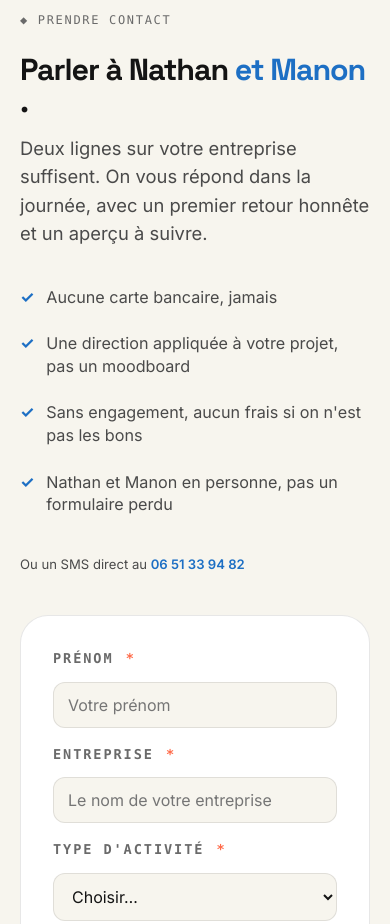
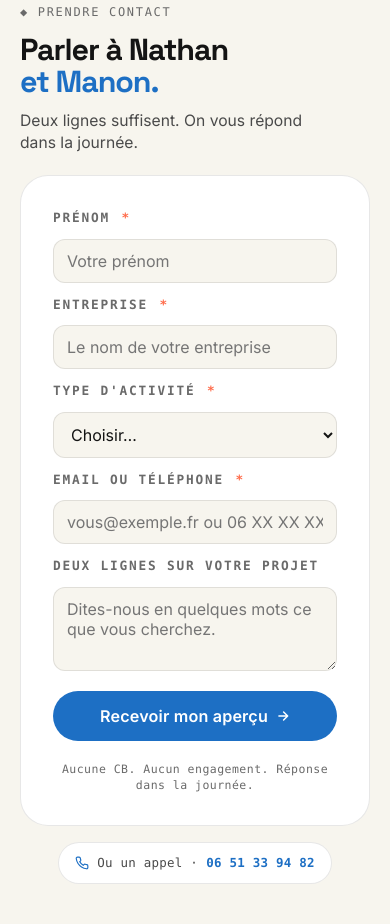
Before and after one commit to nathanfritschpro/trame-site, a plain HTML site: page index.html in a window 390 px wide. Shown: the part 8530-9454 px from the top of the page. Drawn offline with Linux system fonts and the light colour scheme.

Commit message:
V8.22 · section "Prendre contact" compactee sur mobile
Sur telephone la section faisait ~1400 px et demandait 640 px de scroll
avant de voir le formulaire, avec du texte qui repetait deja la promesse
faite sous le bouton. Redesign mobile :

- lead reduit a une ligne : "Deux lignes suffisent. On vous repond dans
  la journee." (le reste, deja porte par la disclaimer sous le bouton)
- les quatre reperes a coche disparaissent sur mobile (masques en CSS,
  gardes en desktop, ou ils ont leur place)
- la ligne "SMS direct" au-dessus du formulaire disparait, remplacee par
  une pastille discrete sous le bouton avec un pictogramme telephone
- gouttiere resserree : eyebrow, titre, lead colles, puis grid-gap unique
  entre le bloc gauche et le formulaire
- correctifs typo : le point de "et Manon." reste colle a Manon (avant, il
  se retrouvait tout seul sur une troisieme ligne quand "et Manon" prenait
  la ligne entiere), text-wrap: balance sur le titre

Correctif JS repere au passage
- un .reveal masque en display:none n'a pas de rect, donc l'observer ne
  le declenche jamais et mon filet de securite au scroll boucle dessus.
  Ils sont maintenant marques is-visible d'entree et pas observes.

Verifie sur 9 pages en 320 / 390 / 1440 px, clair et sombre : aucun scroll
horizontal, aucun element bloque, desktop inchange.

Bilan : section 1002 px (- 28 %), formulaire visible a 252 px (- 61 %).

Co-Authored-By: Claude Opus 4.7 <noreply@anthropic.com>

```diff
--- a/contact.html
+++ b/contact.html
@@ -20,11 +20,11 @@
 <link rel="preconnect" href="https://fonts.gstatic.com" crossorigin>
 <link href="https://fonts.googleapis.com/css2?family=Space+Grotesk:wght@400;500;600;700&family=Inter:wght@300;400;500;600;700&display=swap" rel="stylesheet">
 
-<link rel="stylesheet" href="/css/tokens.css?v=8.21">
-<link rel="stylesheet" href="/css/base.css?v=8.21">
-<link rel="stylesheet" href="/css/components.css?v=8.21">
-<link rel="stylesheet" href="/css/pages.css?v=8.21">
-<link rel="stylesheet" href="/css/v8.css?v=8.21">
+<link rel="stylesheet" href="/css/tokens.css?v=8.22">
+<link rel="stylesheet" href="/css/base.css?v=8.22">
+<link rel="stylesheet" href="/css/components.css?v=8.22">
+<link rel="stylesheet" href="/css/pages.css?v=8.22">
+<link rel="stylesheet" href="/css/v8.css?v=8.22">
 <script>
   (function(){
     try {
@@ -158,8 +158,8 @@
   </div>
 </footer>
 
-<script src="/js/main.js?v=8.21" defer></script>
-<script src="/js/v8.js?v=8.21" defer></script>
-<script src="/js/contact.js?v=8.21" defer></script>
+<script src="/js/main.js?v=8.22" defer></script>
+<script src="/js/v8.js?v=8.22" defer></script>
+<script src="/js/contact.js?v=8.22" defer></script>
 </body>
 </html>
--- a/css/v8.css
+++ b/css/v8.css
@@ -3882,34 +3882,86 @@
   .faq-item p { font-size: 0.9rem; line-height: 1.6; }
 }
 
-/* --- CONTACT FINAL mobile --- */
+/* --- CONTACT FINAL mobile (V8.22 · compact) ---
+   Sur telephone la section faisait ~1400px de haut avec 640px avant le
+   formulaire. On enleve tout ce qui est deja repete ailleurs (les 4
+   arguments + la ligne SMS au-dessus du form, qui redisaient ce que
+   la disclaimer sous le bouton dit deja) et on serre la gouttiere pour
+   que le formulaire soit visible des qu'on arrive.                        */
 @media (max-width: 900px) {
-  .contact-final { padding: var(--sp-10) 20px; }
+  .contact-final { padding: var(--sp-8) 20px var(--sp-10); }
   .contact-final .contact-final-grid {
     grid-template-columns: 1fr !important;
     gap: var(--sp-6) !important;
   }
-  .contact-final h2 {
+
+  /* Cote gauche : eyebrow, titre, une seule ligne d'accroche, c'est tout.
+     Le gap du grid parent gere la respiration entre le bloc gauche et le
+     formulaire ; les marges internes gerent celle entre eyebrow/h2/lead.  */
+  .contact-final--v2 .contact-final-inner { gap: var(--sp-5); }
+
+  .contact-final--v2 .eyebrow { margin-bottom: var(--sp-3); }
+  .contact-final--v2 h2 {
     font-size: 1.9rem;
     line-height: 1.05;
     letter-spacing: -0.035em;
-  }
-  .contact-final-text {
-    position: static;
-    max-width: 100%;
-  }
-  .contact-final-text p { font-size: 0.95rem; }
-  .contact-arg { font-size: 0.9rem; padding: 6px 0; }
+    margin-bottom: var(--sp-3);
+    text-wrap: balance;
+  }
+  .contact-final--v2 .contact-final-lead {
+    font-size: 0.98rem;
+    line-height: 1.45;
+    color: var(--text-dim);
+    margin: 0;
+    max-width: 32ch;
+  }
+
+  /* Le rappel des 4 arguments et la ligne SMS d'appel disparaissent sur
+     telephone : c'est deja porte par la disclaimer sous le bouton +
+     une pastille compacte qu'on ajoute plus bas.                          */
+  .contact-final--v2 .contact-final-args,
+  .contact-final--v2 .contact-final-alt { display: none; }
+
+  /* Le formulaire arrive juste apres le lead */
+  .contact-final-form-wrap { margin-top: 0; }
   .contact-final-form {
-    padding: var(--sp-6) var(--sp-5);
+    padding: var(--sp-5);
     border-radius: 20px;
-  }
-  .cf-row label { font-size: 0.85rem; margin-bottom: 6px; }
+    gap: var(--sp-3) !important;
+  }
+  .cf-row label { font-size: 0.8rem; margin-bottom: 4px; }
   .cf-row input, .cf-row select, .cf-row textarea {
     font-size: 16px;                     /* evite le zoom auto iOS */
-    padding: 12px 14px;
+    padding: 11px 13px;
     border-radius: 12px;
   }
+  .cf-row textarea { min-height: 84px; }
+  .cf-actions { margin-top: var(--sp-3); gap: var(--sp-2); }
+  .cf-disclaimer { font-size: 0.72rem; line-height: 1.4; }
+
+  /* Pastille "ou telephonez" : discrete, sous la disclaimer, seulement mobile */
+  .cf-sms {
+    display: flex;
+    align-items: center;
+    justify-content: center;
+    gap: 8px;
+    margin: var(--sp-4) auto 0;
+    padding: 10px 16px;
+    background: var(--bg-elev);
+    border: 1px solid var(--line);
+    border-radius: var(--br-pill);
+    font-family: var(--font-mono);
+    font-size: 0.78rem;
+    letter-spacing: 0.02em;
+    color: var(--text-dim);
+    width: fit-content;
+    max-width: 100%;
+  }
+  .cf-sms a { color: var(--accent); font-weight: 700; text-decoration: none; }
+  .cf-sms svg { width: 14px; height: 14px; color: var(--accent); }
+}
+@media (min-width: 901px) {
+  .cf-sms { display: none; }
 }
 
 /* --- FOOTER mobile : 1 col centre, compact --- */
--- a/index.html
+++ b/index.html
@@ -23,11 +23,11 @@
 <link rel="preconnect" href="https://fonts.gstatic.com" crossorigin>
 <link href="https://fonts.googleapis.com/css2?family=Space+Grotesk:wght@400;500;600;700&family=Inter:wght@300;400;500;600;700&display=swap" rel="stylesheet">
 
-<link rel="stylesheet" href="/css/tokens.css?v=8.21">
-<link rel="stylesheet" href="/css/base.css?v=8.21">
-<link rel="stylesheet" href="/css/components.css?v=8.21">
-<link rel="stylesheet" href="/css/pages.css?v=8.21">
-<link rel="stylesheet" href="/css/v8.css?v=8.21">
+<link rel="stylesheet" href="/css/tokens.css?v=8.22">
+<link rel="stylesheet" href="/css/base.css?v=8.22">
+<link rel="stylesheet" href="/css/components.css?v=8.22">
+<link rel="stylesheet" href="/css/pages.css?v=8.22">
+<link rel="stylesheet" href="/css/v8.css?v=8.22">
 <script>
   (function(){
     try {
@@ -790,8 +790,8 @@
   <div class="contact-final-inner">
     <div class="contact-final-side">
       <span class="eyebrow reveal">◆ Prendre contact</span>
-      <h2 class="reveal reveal-delay-1">Parler à Nathan <span class="accent">et Manon</span>.</h2>
-      <p class="contact-final-lead reveal reveal-delay-2">Deux lignes sur votre entreprise suffisent. On vous répond dans la journée, avec un premier retour honnête et un aperçu à suivre.</p>
+      <h2 class="reveal reveal-delay-1">Parler à Nathan <span class="accent">et Manon.</span></h2>
+      <p class="contact-final-lead reveal reveal-delay-2">Deux lignes suffisent. On vous répond dans la journée.</p>
 
       <div class="contact-final-args reveal reveal-delay-3">
         <div class="contact-arg"><span class="check">✓</span> Aucune carte bancaire, jamais</div>
@@ -849,6 +849,11 @@
           <svg class="arrow" viewBox="0 0 24 24" fill="none" stroke="currentColor" stroke-width="2.5" stroke-linecap="round" stroke-linejoin="round"><path d="M5 12h14M13 5l7 7-7 7"/></svg>
         </button>
       </div>
+
+      <p class="cf-sms">
+        <svg viewBox="0 0 24 24" fill="none" stroke="currentColor" stroke-width="2" stroke-linecap="round" stroke-linejoin="round" aria-hidden="true"><path d="M22 16.92v3a2 2 0 0 1-2.18 2 19.79 19.79 0 0 1-8.63-3.07 19.5 19.5 0 0 1-6-6 19.79 19.79 0 0 1-3.07-8.67A2 2 0 0 1 4.11 2h3a2 2 0 0 1 2 1.72c.13.96.37 1.9.7 2.81a2 2 0 0 1-.45 2.11L8.09 9.91a16 16 0 0 0 6 6l1.27-1.27a2 2 0 0 1 2.11-.45c.91.33 1.85.57 2.81.7A2 2 0 0 1 22 16.92z"/></svg>
+        Ou un appel · <a href="tel:+33651339482">06 51 33 94 82</a>
+      </p>
     </div>
   </div>
 </section>
@@ -872,8 +877,8 @@
   </div>
 </footer>
 
-<script src="/js/main.js?v=8.21" defer></script>
-<script src="/js/v8.js?v=8.21" defer></script>
-<script src="/js/contact.js?v=8.21" defer></script>
+<script src="/js/main.js?v=8.22" defer></script>
+<script src="/js/v8.js?v=8.22" defer></script>
+<script src="/js/contact.js?v=8.22" defer></script>
 </body>
 </html>
--- a/js/main.js
+++ b/js/main.js
@@ -218,6 +218,14 @@
 
     revealEls.forEach(el => {
       if (heroSkip.has(el)) return;
+      // Un element display:none n'a pas de rect : l'observer ne le declenche
+      // jamais et le filet de securite au scroll ne peut pas le lever non plus.
+      // On lui met .is-visible tout de suite et on ne l'observe pas : s'il
+      // repasse en display:block plus tard, il sera deja marque visible.
+      if (!el.offsetParent && getComputedStyle(el).display === 'none') {
+        el.classList.add('is-visible');
+        return;
+      }
       pending.add(el);
       io.observe(el);
       revealIfInView(el);
```
Also changed, not shown: formules.html (+7 -7 lines), mentions-legales.html (+7 -7 lines), portfolio.html (+7 -7 lines), projets/clair-net.html (+7 -7 lines), projets/comme-une-fleur.html (+7 -7 lines), projets/franck-labasse.html (+7 -7 lines), projets/fromagerie-croute.html (+7 -7 lines), projets/la-caleche.html (+7 -7 lines), projets/modevia.html (+7 -7 lines), projets/nathan-photo.html (+7 -7 lines), projets/prospune.html (+7 -7 lines), projets/villa-nikkita.html (+7 -7 lines), projets/villa-zenith.html (+7 -7 lines), services/applications.html (+7 -7 lines), 2 more files.
